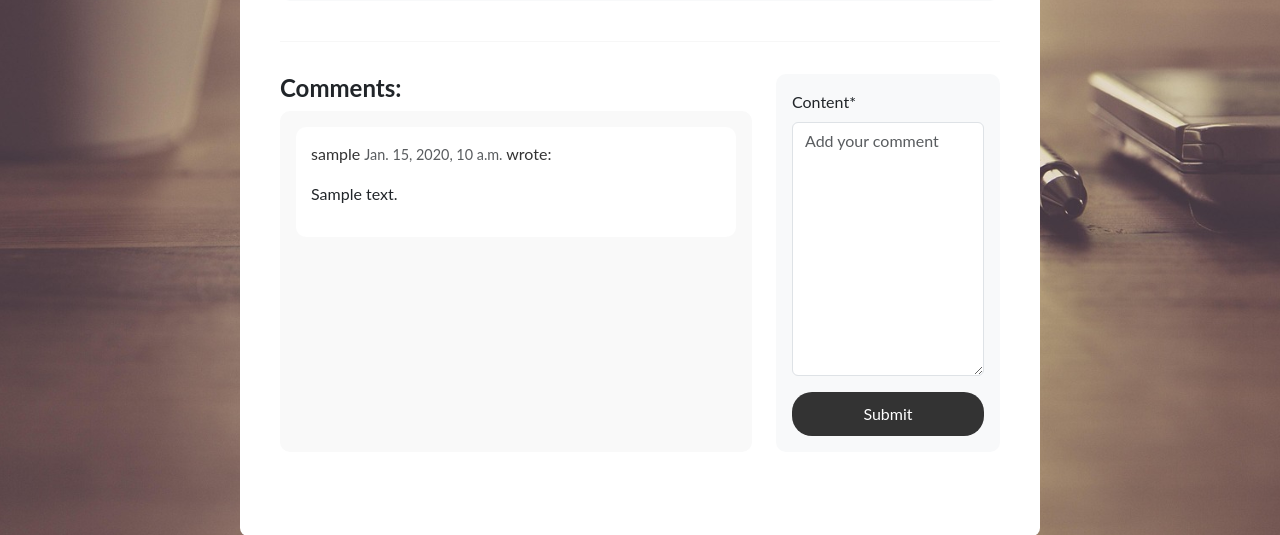
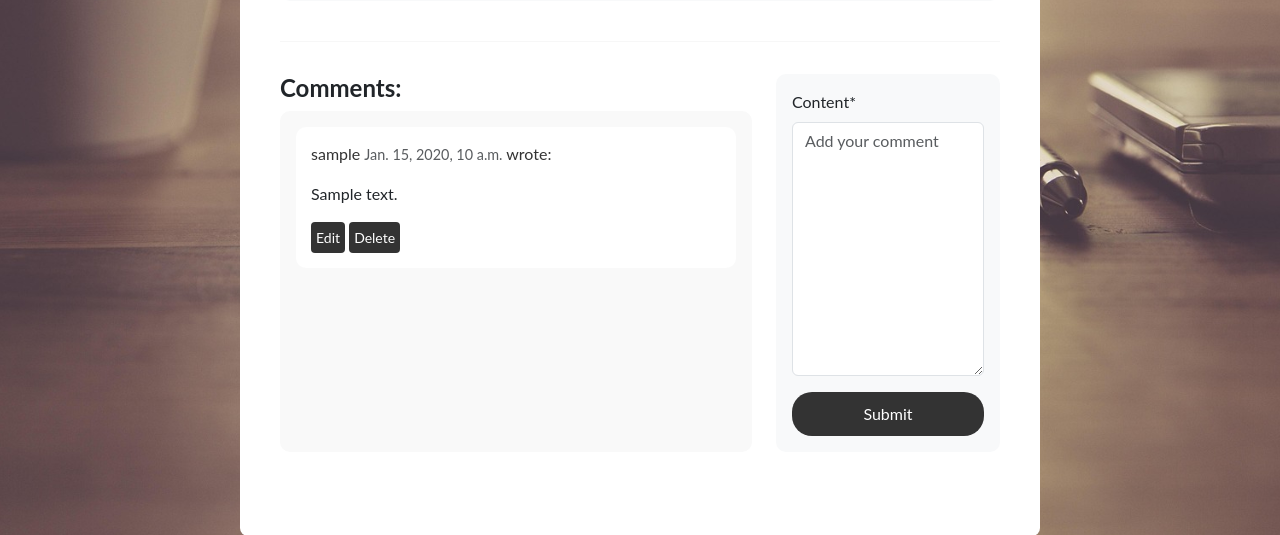
Before and after one commit to TranshumanistAJ/blogiverse, a Django app: page /post/1/ in a window 1280 px wide. Shown: the part 537-1072 px from the top of the page. Run offline with Django 5.2, Linux system fonts and the light colour scheme; a user stored in the database is signed in; tables that the repository leaves empty hold one stand-in row (values such as "Sample post"); some libraries are stand-ins or nearby versions.

Commit message:
add the edit and delete post for comments

```diff
--- a/blog_platform/urls.py
+++ b/blog_platform/urls.py
@@ -21,6 +21,8 @@ urlpatterns = [
     path('create-forum/', views.create_forum, name='create_forum'),
     path('like/<int:post_id>/', views.like_post, name='like_post'),
     path('comment/<int:post_id>/', views.add_comment, name='add_comment'),  # ✅ This was missing
+    path('comment/<int:comment_id>/edit/', views.edit_comment, name='edit_comment'),
+    path('comment/<int:comment_id>/delete/', views.delete_comment, name='delete_comment'),
     path('<str:forum_name>/', views.topic_list, name='topic_list'),  # Keep this LAST
 ] + static(settings.MEDIA_URL, document_root=settings.MEDIA_ROOT)
 
--- a/blogs/views.py
+++ b/blogs/views.py
@@ -138,3 +138,47 @@ def add_comment(request, post_id):
             Comment.objects.create(post=post, author=request.user, content=content)  # Creates new comment
             messages.success(request, "Comment added!")  # Shows success message
     return redirect('blog_detail', post_id=post.id)  # or post_id=post_id
+
+
+# Handles editing a comment (only the comment author can edit)
+@login_required
+def edit_comment(request, comment_id):
+    comment = get_object_or_404(Comment, id=comment_id)
+    # only the comment author can edit
+    if request.user != comment.author:
+        messages.error(request, "Access denied, you have no permission to edit this comment.")
+        return redirect('blog_detail', post_id=comment.post.id)
+
+    if request.method == 'POST':
+        content = request.POST.get('content')
+        if content is not None:
+            comment.content = content
+            comment.save()
+            messages.success(request, "Comment updated!")
+        return redirect('blog_detail', post_id=comment.post.id)
+
+    # If not POST, just go back to the post
+    # Render an edit page (reuse edit_post.html to avoid adding new files)
+    from .forms import CommentForm
+    form = CommentForm(instance=comment)
+    return render(request, 'blogs/edit_post.html', {'form': form, 'comment': comment, 'post': comment.post})
+
+
+# Handles deleting a comment (only the comment author can delete)
+@login_required
+def delete_comment(request, comment_id):
+    comment = get_object_or_404(Comment, id=comment_id)
+    # only the comment author can delete
+    if request.user != comment.author:
+        messages.error(request, "Access denied, you have no permission to delete this comment.")
+        return redirect('blog_detail', post_id=comment.post.id)
+
+    if request.method == 'POST':
+        post = comment.post
+        comment.delete()
+        messages.success(request, "Comment deleted!")
+        return redirect('blog_detail', post_id=post.id)
+
+    # For GET requests, redirect back to post
+    # Render a delete confirmation page (reuse delete_post.html)
+    return render(request, 'blogs/delete_post.html', {'comment': comment, 'post': comment.post})
--- a/templates/blogs/post_detail.html
+++ b/templates/blogs/post_detail.html
@@ -76,12 +76,22 @@
             <h3 style="font-weight: bold; font-size: 1.5rem;">Comments:</h3>
             <div class="card-body" style="background-color: #f9f9f9; border-radius: 10px;">
                 {% for comment in comments %}
-                    <div class="comments" style="padding: 15px; margin-bottom: 15px; background-color: #fff; border-radius: 10px;">
+                    <div class="comments" id="comment-{{ comment.id }}" style="padding: 15px; margin-bottom: 15px; background-color: #fff; border-radius: 10px;">
                         <p class="font-weight-bold" style="color: #333;">
                             {{ comment.author.username }}
                             <span class="text-muted" style="font-size: 0.9rem;">{{ comment.created_at }}</span> wrote:
                         </p>
-                        <p style="color: #555; font-size: 1rem;">{{ comment.content | linebreaks }}</p>
+                        <div class="comment-content" id="comment-content-{{ comment.id }}">
+                            <p style="color: #555; font-size: 1rem;">{{ comment.content | linebreaks }}</p>
+                        </div>
+                        {% if user.is_authenticated and user == comment.author %}
+                            <div style="margin-top:8px;">
+                                <!-- Link to edit comment page (will reuse edit_post.html) -->
+                                <a href="{% url 'edit_comment' comment_id=comment.id %}" class="btn btn-sm btn-outline-secondary">Edit</a>
+                                <!-- Link to delete-confirmation page so user sees a proper confirmation (reuses delete_post.html) -->
+                                <a href="{% url 'delete_comment' comment_id=comment.id %}" class="btn btn-sm btn-outline-danger">Delete</a>
+                            </div>
+                        {% endif %}
                     </div>
                 {% endfor %}
             </div>
@@ -101,3 +111,24 @@
     </div>
 </div>
 {% endblock content %}
+
+<script>
+// Toggle showing the inline edit form for a comment
+function startEdit(id) {
+    var editDiv = document.getElementById('comment-edit-' + id);
+    var contentDiv = document.getElementById('comment-content-' + id);
+    if (editDiv && contentDiv) {
+        editDiv.style.display = 'block';
+        contentDiv.style.display = 'none';
+    }
+}
+
+function cancelEdit(id) {
+    var editDiv = document.getElementById('comment-edit-' + id);
+    var contentDiv = document.getElementById('comment-content-' + id);
+    if (editDiv && contentDiv) {
+        editDiv.style.display = 'none';
+        contentDiv.style.display = 'block';
+    }
+}
+</script>
```
Also changed, not shown: templates/blogs/delete_post.html (+10 -0 lines), templates/blogs/edit_post.html (+10 -0 lines).
